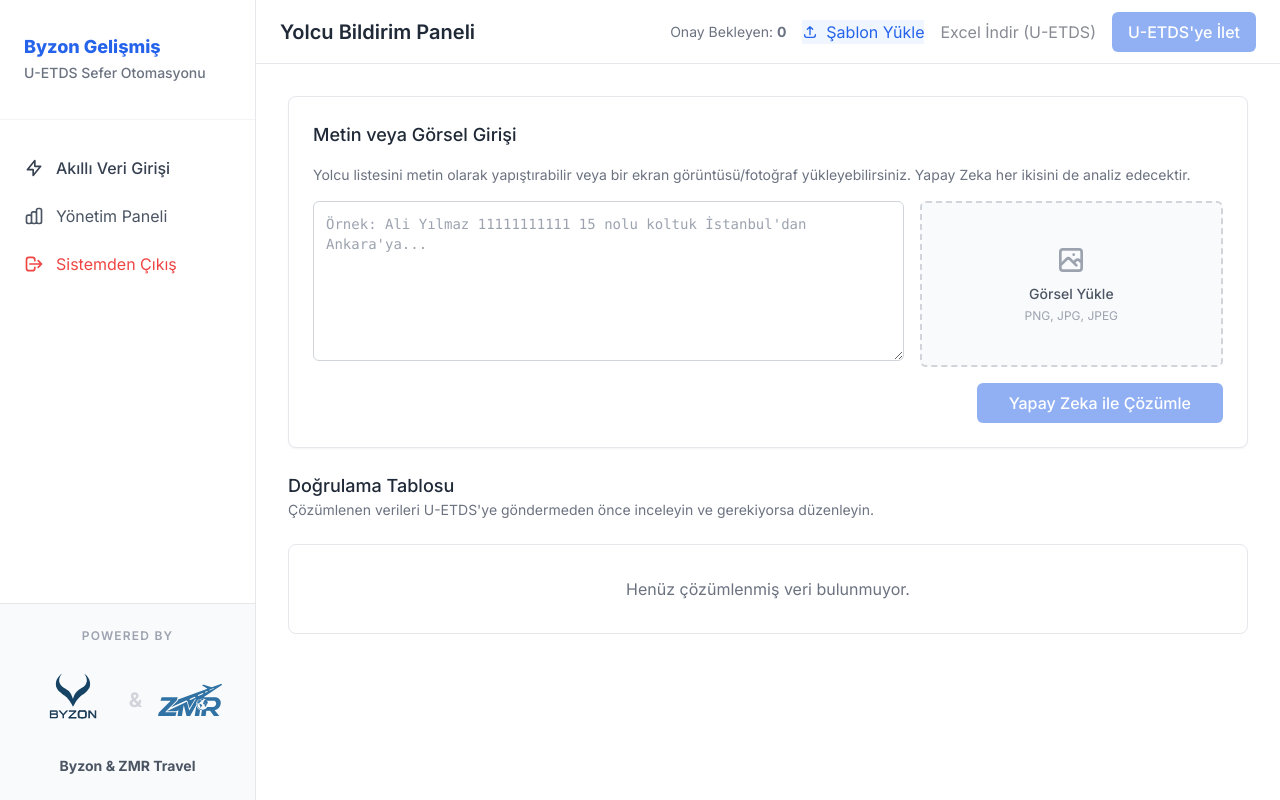
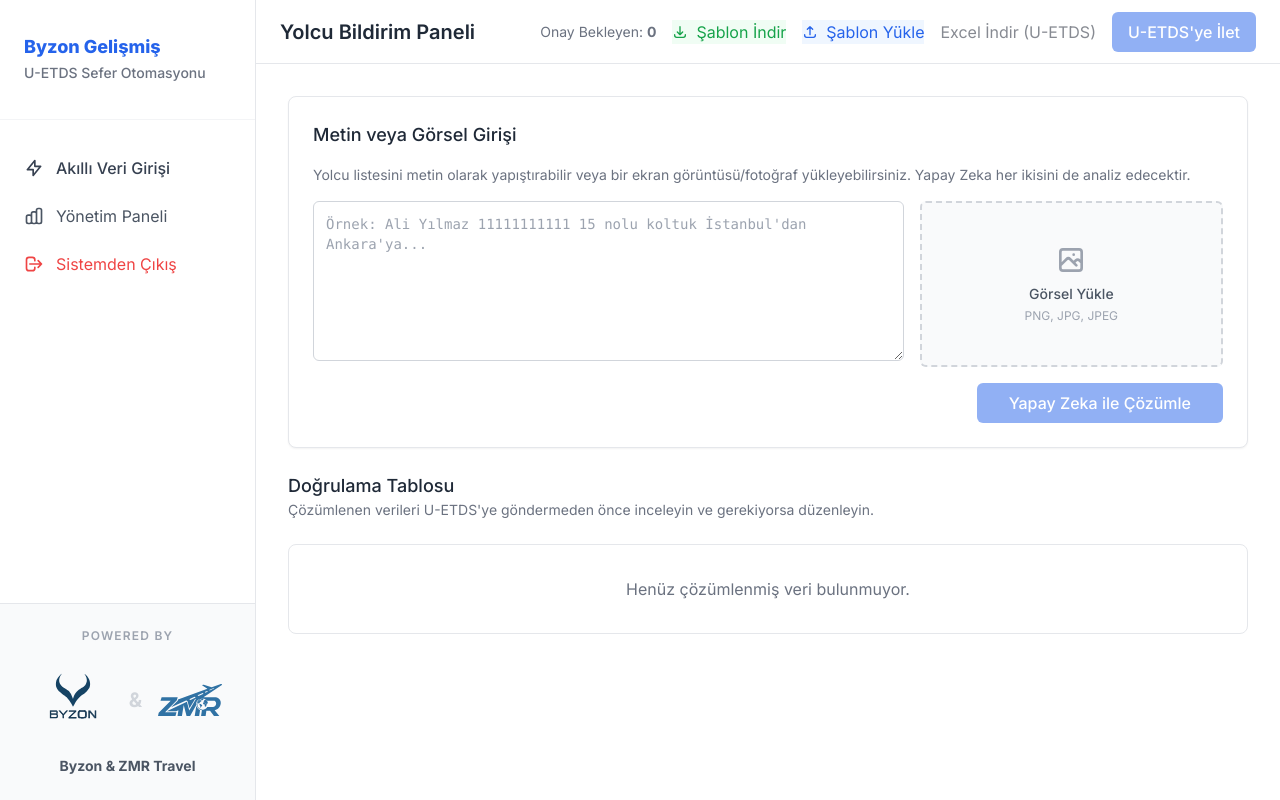
Before and after one commit to CoderYunus/U-ETDS-Otomasyon, a Next.js app in the folder frontend/: page / in a window 1280 px wide. Built offline with nearby package versions, Linux system fonts and the light colour scheme.

Commit message:
Add Şablon İndir button pointing to public/sablon/ornek_sablon.xlsx

```diff
--- a/frontend/components/Topbar.tsx
+++ b/frontend/components/Topbar.tsx
@@ -141,6 +141,19 @@ export default function Topbar({ onSubmitToUetds, isSubmitting, passengerCount,
           className="hidden"
         />
 
+        {/* Örnek Şablon İndirme Butonu */}
+        <a
+          href="/sablon/ornek_sablon.xlsx"
+          download
+          className="btn-secondary !bg-green-50 !text-green-600 !border-green-200 hover:!bg-green-100 flex items-center"
+          title="Boş şablonu bilgisayarınıza indirin"
+        >
+          <svg className="w-4 h-4 mr-2" fill="none" stroke="currentColor" viewBox="0 0 24 24" xmlns="http://www.w3.org/2000/svg">
+            <path strokeLinecap="round" strokeLinejoin="round" strokeWidth={2} d="M4 16v1a3 3 0 003 3h10a3 3 0 003-3v-1m-4-4l-4 4m0 0l-4-4m4 4V4" />
+          </svg>
+          Şablon İndir
+        </a>
+
         {/* Şablon Yükleme Butonu */}
         <button
           onClick={() => fileInputRef.current?.click()}
```
Also changed, not shown: 1 other file (tests, documents, lock files or other folders).
